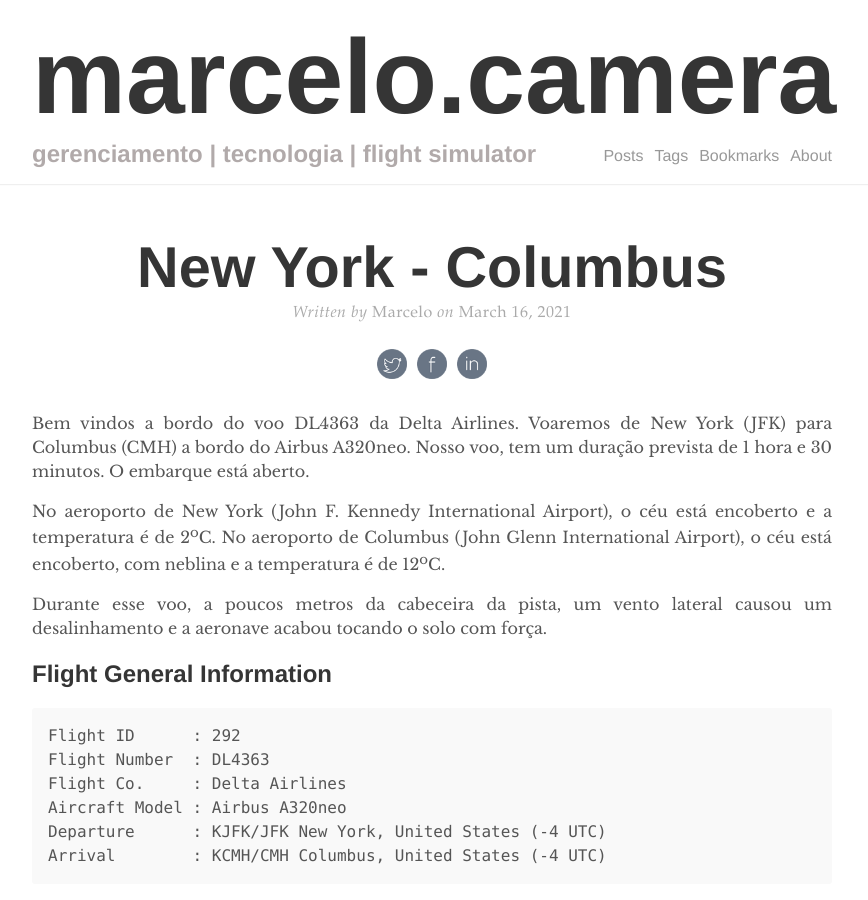
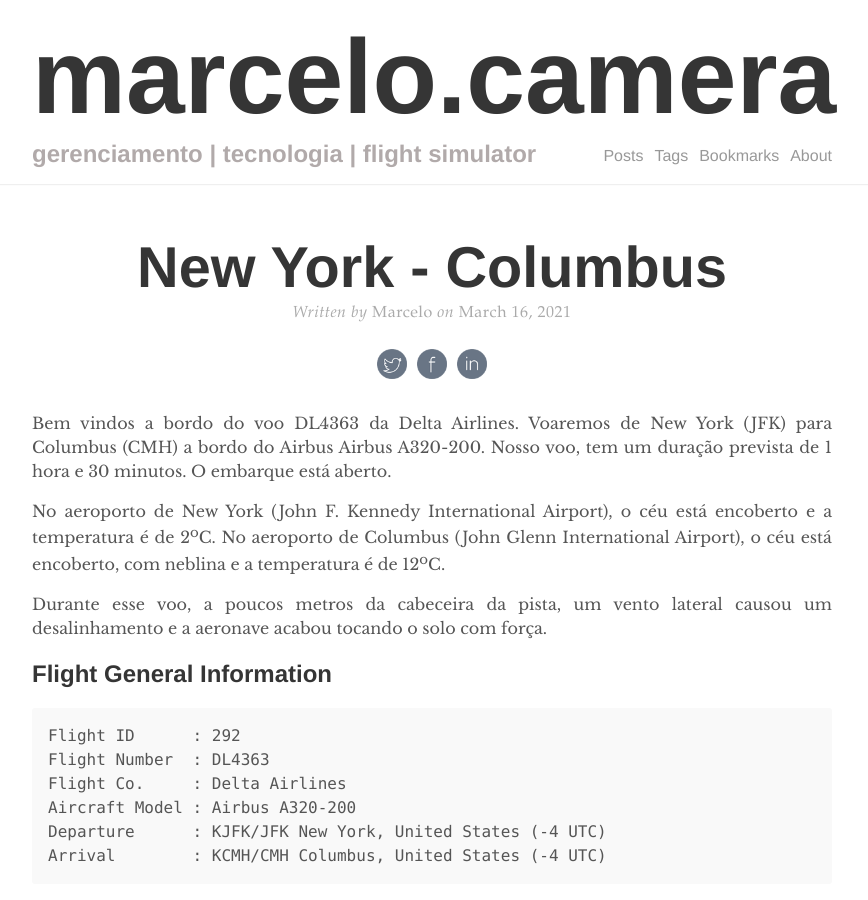
Before and after one commit to marcelocamera/marcelocamera.github.io, a Jekyll site: the page built from _posts/2021-03-16-292-JFK-CMH.md, in a window 1280 px wide and 900 px high. Shown: the whole window, without its empty margins (208-1076 px from the left). Built offline with Jekyll 4.4.1, drawn with Linux system fonts in a browser that asks for light colours; comment, search, counter and statistics services are not loaded.

Commit message:
Update 2021-03-16-292-JFK-CMH.md

```diff
--- a/_posts/2021-03-16-292-JFK-CMH.md
+++ b/_posts/2021-03-16-292-JFK-CMH.md
@@ -6,7 +6,7 @@ comments: true
 tags: flight-simulator
 excerpt_separator: <!--more-->
 ---
-Bem vindos a bordo do voo DL4363 da Delta Airlines. Voaremos de New York (JFK) para Columbus (CMH) a bordo do Airbus A320neo. Nosso voo, tem um duração prevista de 1 hora e 30 minutos. O embarque está aberto.
+Bem vindos a bordo do voo DL4363 da Delta Airlines. Voaremos de New York (JFK) para Columbus (CMH) a bordo do Airbus Airbus A320-200. Nosso voo, tem um duração prevista de 1 hora e 30 minutos. O embarque está aberto.
 <!--more-->
 
 No aeroporto de New York (John F. Kennedy International Airport), o céu está encoberto e a temperatura é de 2<sup>o</sup>C. No aeroporto de Columbus (John Glenn International Airport), o céu está encoberto, com neblina e a temperatura é de 12<sup>o</sup>C.
@@ -18,7 +18,7 @@ Durante esse voo, a poucos metros da cabeceira da pista, um vento lateral causou
 Flight ID      : 292
 Flight Number  : DL4363
 Flight Co.     : Delta Airlines
-Aircraft Model : Airbus A320neo
+Aircraft Model : Airbus A320-200
 Departure      : KJFK/JFK New York, United States (-4 UTC)
 Arrival        : KCMH/CMH Columbus, United States (-4 UTC)
 {% endhighlight %}
```
